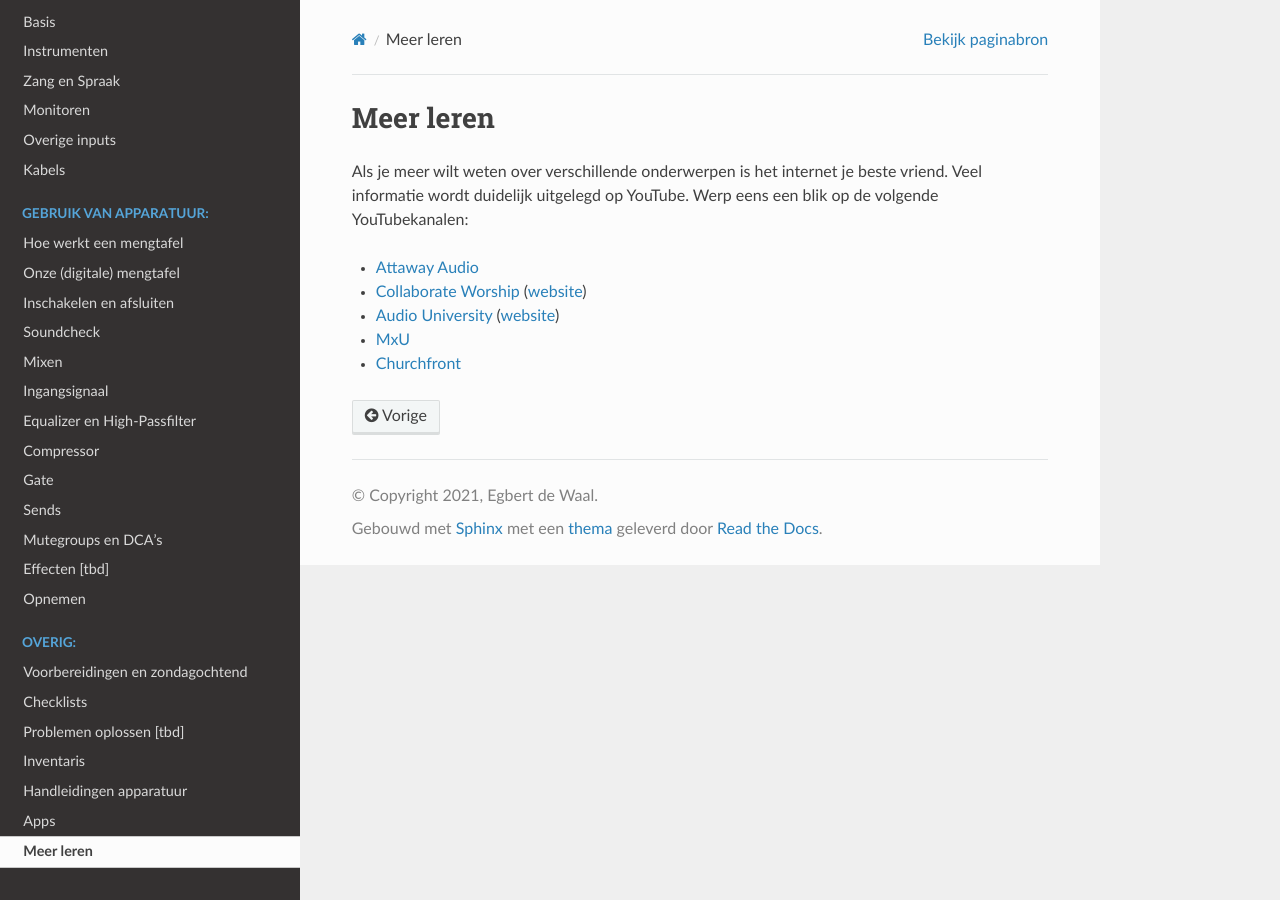
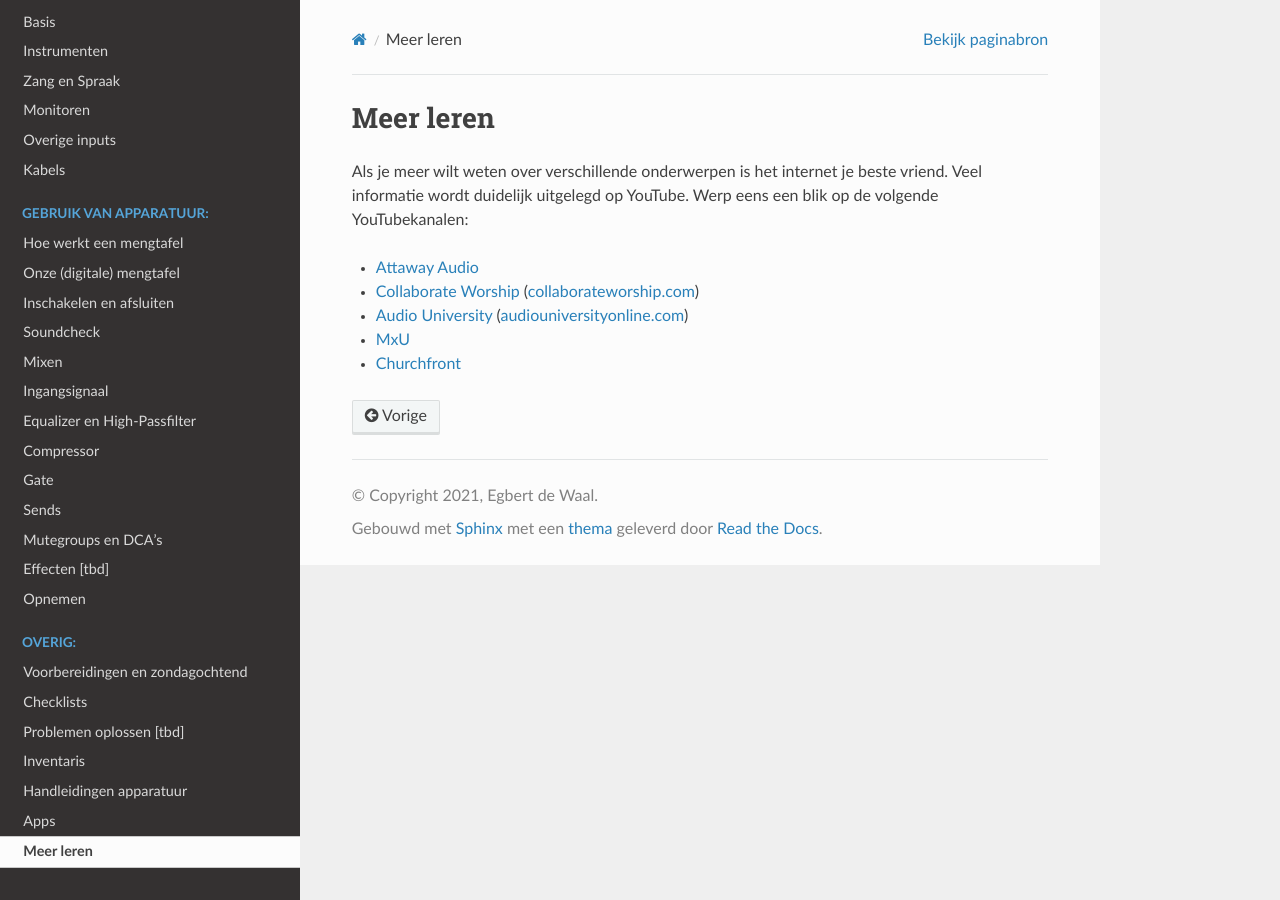
Before and after one commit to edewaal97/docs-geluid-reddingsark-bunschoten, a Sphinx documentation site: the page built from source/overig/meer-leren.rst, in a window 1280 px wide. Built offline with Sphinx 7.4.7 and the Read the Docs theme 2.0.0, drawn with Linux system fonts in a browser that asks for light colours.

Commit message:
Fix warnings in html build

```diff
--- a/source/overig/apps.rst
+++ b/source/overig/apps.rst
@@ -10,10 +10,10 @@ Apple
 ---------------------------------
 - Spectrum analyzer: `Audio Spectrum Analyzer dB RTA <https://apps.apple.com/nl/app/audio-spectrum-analyzer-db-rta/id1281873790>`_
 - Mengtafel op iPad: `Qu-Pad <https://itunes.apple.com/app/qu-pad/id699450314>`_
-- Monitor mixing: `Qu-You <https://itunes.apple.com/app/qu-you/id935278018>`_
+- Monitor mixing: `Qu-You iOS <https://itunes.apple.com/app/qu-you/id935278018>`_
 
 Android
 ---------------------------------
 - Spectrum analyzer: `Spectroid <https://play.google.com/store/apps/details?id=org.intoorbit.spectrum>`_
 - Mengtafel: `Mixing Station <https://play.google.com/store/apps/details?id=org.devcore.mixingstation>`_
-- Monitor mixing: `Qu-You <https://play.google.com/store/apps/details?id=com.allenheath.qumon>`_
+- Monitor mixing: `Qu-You Android <https://play.google.com/store/apps/details?id=com.allenheath.qumon>`_
--- a/source/overig/meer-leren.rst
+++ b/source/overig/meer-leren.rst
@@ -4,7 +4,7 @@ Meer leren
 Als je meer wilt weten over verschillende onderwerpen is het internet je beste vriend. Veel informatie wordt duidelijk uitgelegd op YouTube. Werp eens een blik op de volgende YouTubekanalen:
 
 - `Attaway Audio <https://www.youtube.com/c/AttawayAudio>`_
-- `Collaborate Worship <https://www.youtube.com/c/CollaborateWorshipSound>`_ (`website <https://collaborateworship.com/>`_)
-- `Audio University <https://www.youtube.com/c/AudioUniversity>`_ (`website <https://audiouniversityonline.com/>`_)
+- `Collaborate Worship <https://www.youtube.com/c/CollaborateWorshipSound>`_ (`collaborateworship.com <https://collaborateworship.com/>`_)
+- `Audio University <https://www.youtube.com/c/AudioUniversity>`_ (`audiouniversityonline.com <https://audiouniversityonline.com/>`_)
 - `MxU <https://www.youtube.com/c/MxURocks>`_
 - `Churchfront <https://www.youtube.com/c/Churchfront>`_
```
